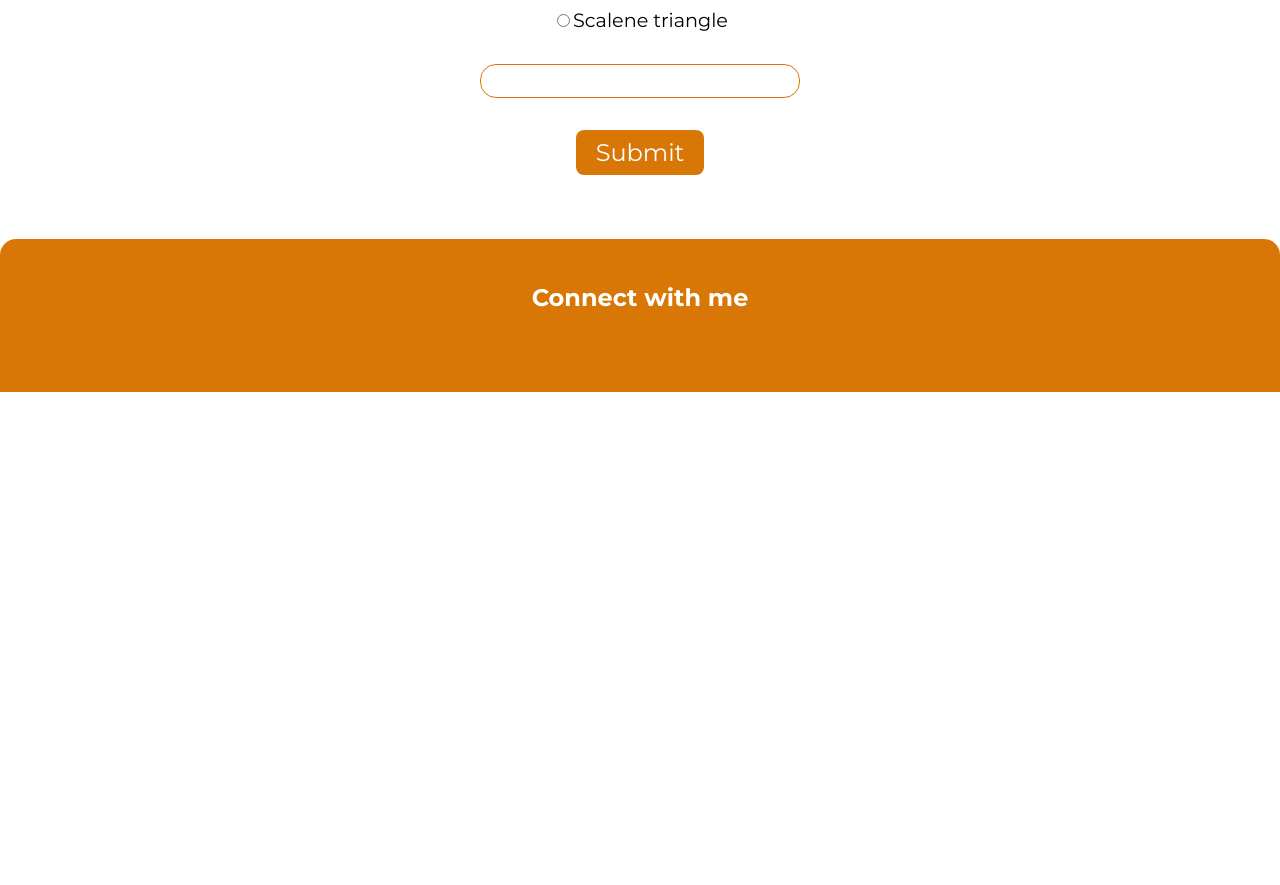
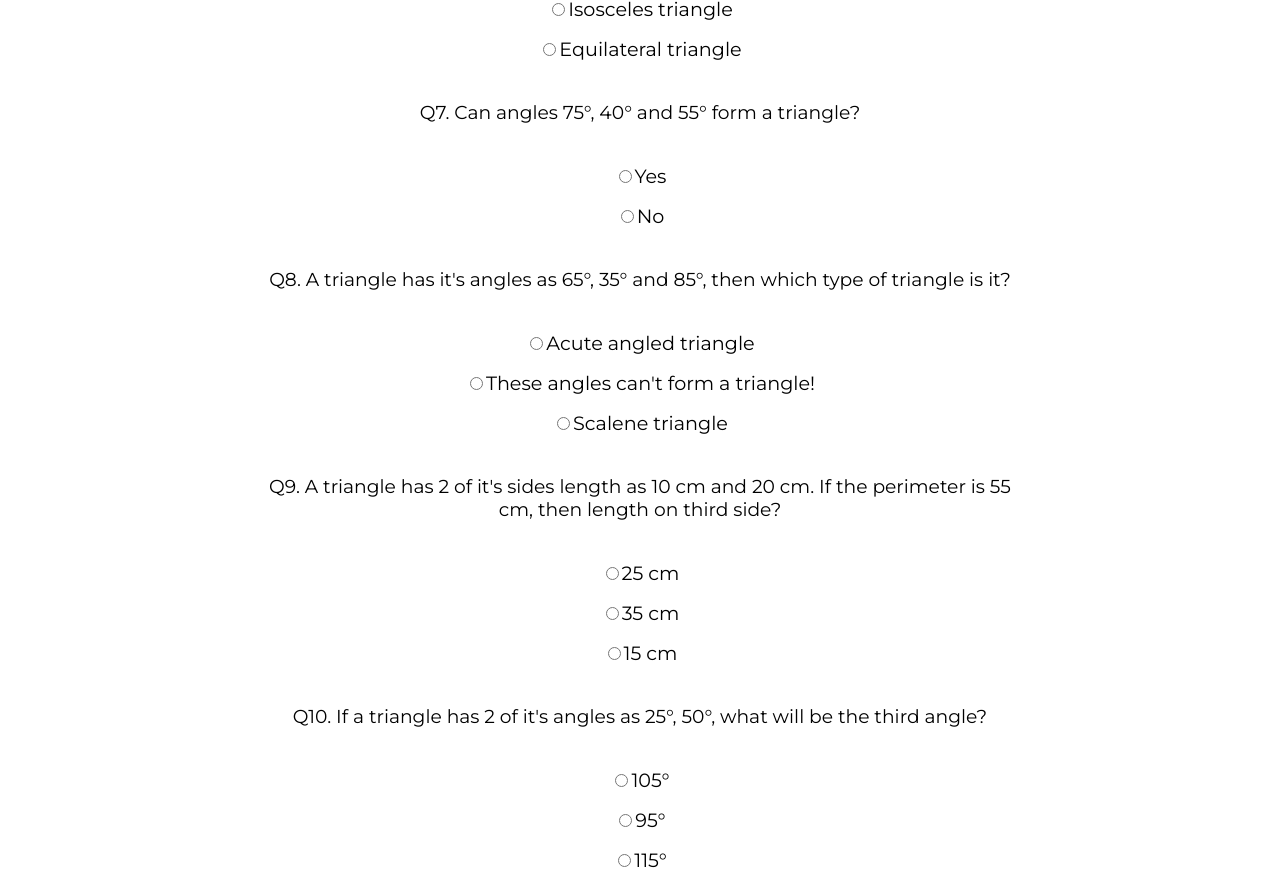
Before and after one commit to mohitdhatrak/fun-with-triangles, a plain HTML site: page quiz.html in a window 1280 px wide. Shown: the part 1435-2320 px from the top of the page. Before the commit the page ends 1827 px from the top, so only its background shows below. Drawn offline with Linux system fonts and the light colour scheme.

Commit message:
added 4 more qts in quiz, minor style changes

```diff
--- a/quiz.html
+++ b/quiz.html
@@ -16,7 +16,8 @@
         </header>
 
         <h2 class="description-line">
-            Here are few single-option correct questions on triangles
+            Here's a quiz on triangles. After selecting one option if you wish
+            to change it, simply click on that desired option.
         </h2>
 
         <form id="form-data" onsubmit="return false">
@@ -158,8 +159,9 @@
 
             <div>
                 <h3 class="quiz-qts">
-                    Q6. A triangle has 2 of it's sides length as 4cm and 5cm. If
-                    the perimeter is 14cm, then which type of triangle is it?
+                    Q6. A triangle has 2 of it's sides length as 4 cm and 5 cm.
+                    If the perimeter of the triangle is 14 cm, then which type
+                    of triangle is it?
                 </h3>
 
                 <label class="quiz-options"
@@ -182,9 +184,128 @@
                     ><input
                         type="radio"
                         name="question6"
+                        value="Equilateral triangle"
+                        required
+                    />Equilateral triangle</label
+                >
+            </div>
+
+            <div>
+                <h3 class="quiz-qts">
+                    Q7. Can angles 75°, 40° and 55° form a triangle?
+                </h3>
+
+                <label class="quiz-options"
+                    ><input
+                        type="radio"
+                        name="question7"
+                        value="Yes"
+                        required
+                    />Yes</label
+                >
+                <label class="quiz-options"
+                    ><input
+                        type="radio"
+                        name="question7"
+                        value="No"
+                        required
+                    />No</label
+                >
+            </div>
+
+            <div>
+                <h3 class="quiz-qts">
+                    Q8. A triangle has it's angles as 65°, 35° and 85°, then
+                    which type of triangle is it?
+                </h3>
+
+                <label class="quiz-options"
+                    ><input
+                        type="radio"
+                        name="question8"
+                        value="Acute angled triangle"
+                        required
+                    />Acute angled triangle</label
+                >
+                <label class="quiz-options"
+                    ><input
+                        type="radio"
+                        name="question8"
+                        value="These angles can't form a triangle!"
+                        required
+                    />These angles can't form a triangle!</label
+                >
+                <label class="quiz-options"
+                    ><input
+                        type="radio"
+                        name="question8"
                         value="Scalene triangle"
                         required
                     />Scalene triangle</label
+                >
+            </div>
+
+            <div>
+                <h3 class="quiz-qts">
+                    Q9. A triangle has 2 of it's sides length as 10 cm and 20
+                    cm. If the perimeter is 55 cm, then length on third side?
+                </h3>
+
+                <label class="quiz-options"
+                    ><input
+                        type="radio"
+                        name="question9"
+                        value="25 cm"
+                        required
+                    />25 cm</label
+                >
+                <label class="quiz-options"
+                    ><input
+                        type="radio"
+                        name="question9"
+                        value="35 cm"
+                        required
+                    />35 cm</label
+                >
+                <label class="quiz-options"
+                    ><input
+                        type="radio"
+                        name="question9"
+                        value="15 cm"
+                        required
+                    />15 cm</label
+                >
+            </div>
+
+            <div>
+                <h3 class="quiz-qts">
+                    Q10. If a triangle has 2 of it's angles as 25°, 50°, what
+                    will be the third angle?
+                </h3>
+
+                <label class="quiz-options"
+                    ><input
+                        type="radio"
+                        name="question10"
+                        value="105°"
+                        required
+                    />105°</label
+                >
+                <label class="quiz-options"
+                    ><input
+                        type="radio"
+                        name="question10"
+                        value="95°"
+                        required
+                    />95°</label
+                >
+                <label class="quiz-options"
+                    ><input
+                        type="radio"
+                        name="question10"
+                        value="115°"
+                        required
+                    />115°</label
                 >
             </div>
 
--- a/quiz.js
+++ b/quiz.js
@@ -9,6 +9,10 @@ var answersArray = [
     "50°",
     "Equilateral triangle",
     "Isosceles triangle",
+    "No",
+    "These angles can't form a triangle!",
+    "25 cm",
+    "105°",
 ];
 
 function printRightAnswers() {
@@ -29,7 +33,7 @@ function processQuiz() {
         }
         index++;
     }
-    outputText.innerText = "Your score is " + score + " out of 6";
+    outputText.innerText = "Your score is " + score + " out of 10";
     printRightAnswers();
 }
 
--- a/styles.css
+++ b/styles.css
@@ -118,7 +118,7 @@ body {
 .quiz-options {
     display: block;
     margin: 1rem auto;
-    text-align: center;
+    text-align: start;
     font-size: 1.2rem;
     cursor: pointer;
     width: max-content;
```
Also changed, not shown: area.html (+2 -1 lines), hypotenuse.html (+2 -2 lines).
